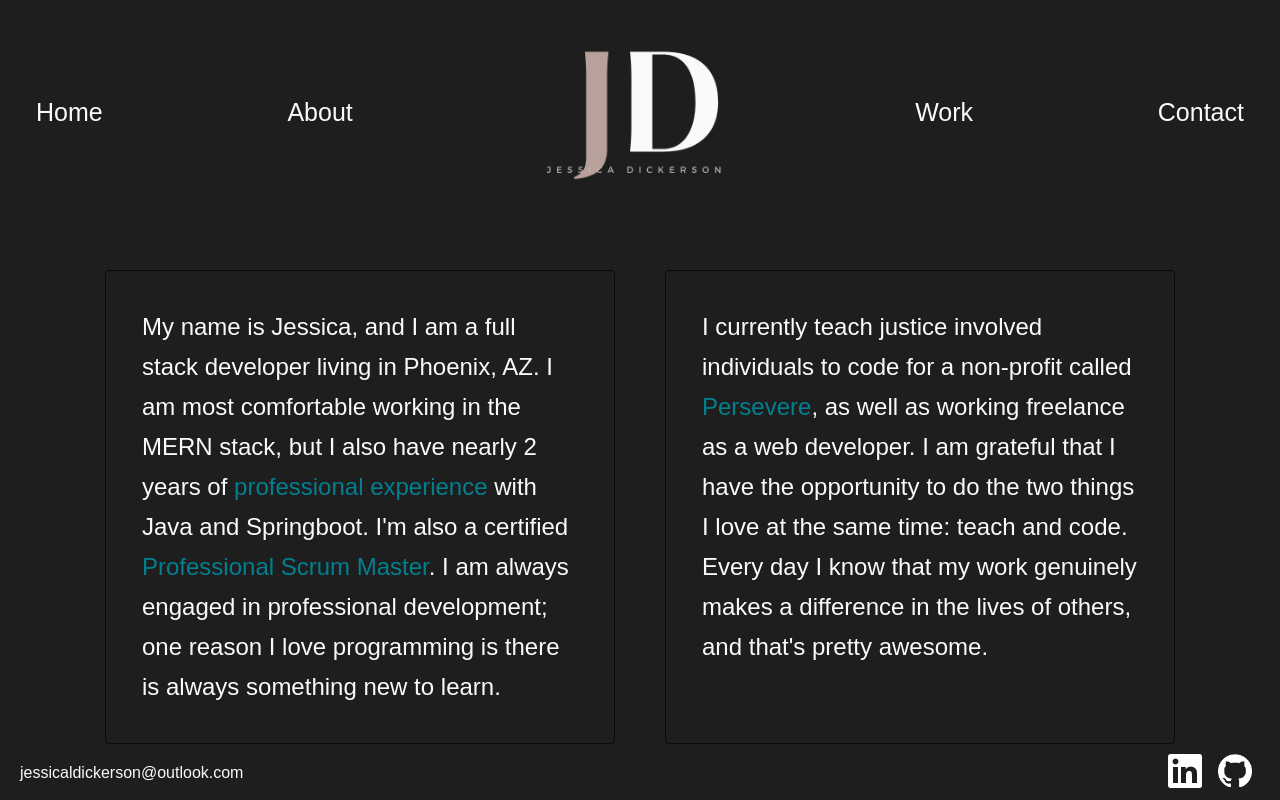
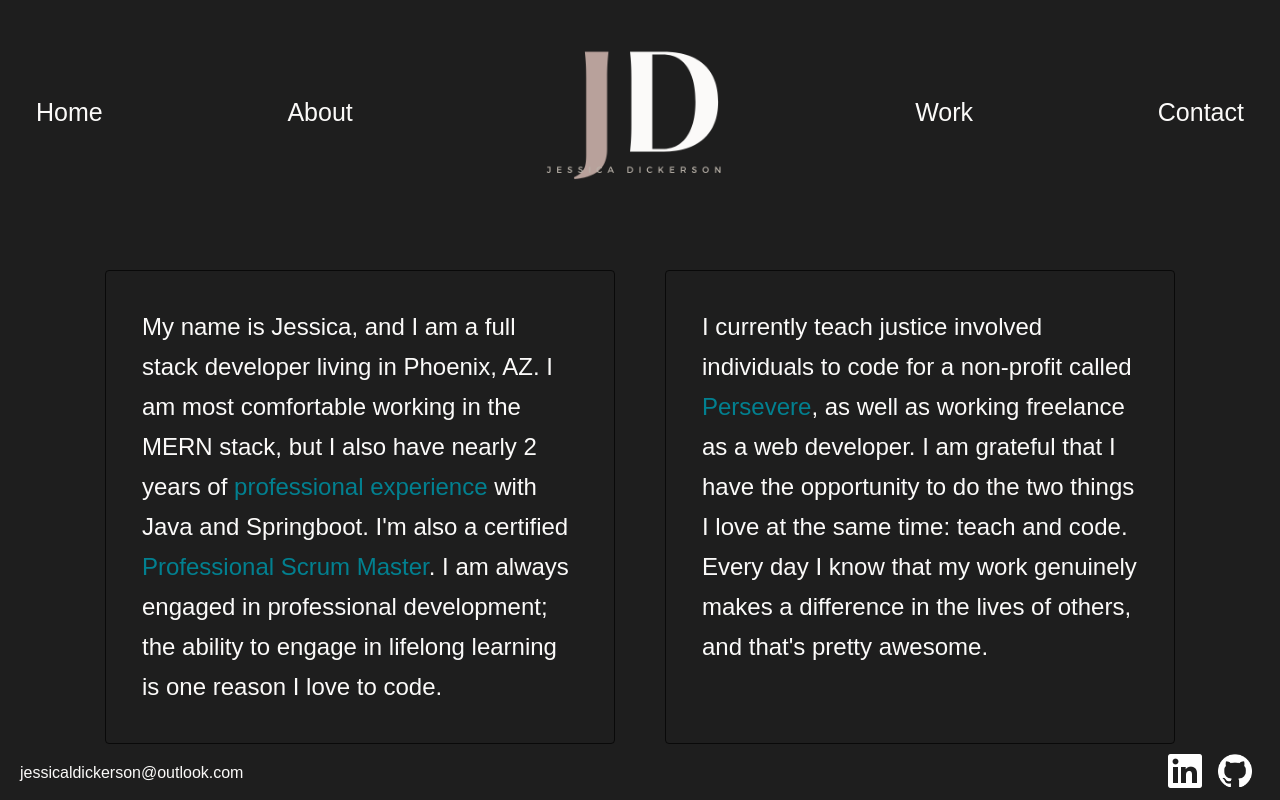
Before and after one commit to spiderthatcodes/new-design, a React (Create React App) app: page /about in a window 1280 px wide. Built offline with nearby package versions, Linux system fonts and the light colour scheme.

Commit message:
fixed broken link

```diff
--- a/src/pages/About/About.jsx
+++ b/src/pages/About/About.jsx
@@ -7,14 +7,39 @@ const About = ({ isMobile }) => {
             <Container isMobile={isMobile}>
                 <Paragraph isMobile={isMobile}>
                     My name is Jessica, and I am a full stack developer living
-                    in Phoenix, AZ. I am most comfortable working in the
-                    MERN stack, but I also have nearly 2 years of <a href='https://banyanlabs.io/indeed/'>professional
-                    experience</a> with Java and Springboot. I'm also a certified <a href='https://www.credly.com/badges/019e5ddf-eb1d-4287-a123-856bac6a13f2'>Professional Scrum Master</a>. I am always engaged in professional development; one reason I love programming is there is always something new to learn.
+                    in Phoenix, AZ. I am most comfortable working in the MERN
+                    stack, but I also have nearly 2 years of{' '}
+                    <a
+                        href='https://banyanlabs.io/indeed/'
+                        target='blank'
+                    >
+                        professional experience
+                    </a>{' '}
+                    with Java and Springboot. I'm also a certified{' '}
+                    <a
+                        href='https://www.credly.com/earner/earned/badge/b38a24b9-7aae-480a-88f8-28bd6c69e960'
+                        target='blank'
+                    >
+                        Professional Scrum Master
+                    </a>
+                    . I am always engaged in professional development; the
+                    ability to engage in lifelong learning is one reason I love
+                    to code.
                 </Paragraph>
                 <Paragraph isMobile={isMobile}>
                     I currently teach justice involved individuals to code for a
                     non-profit called{' '}
-                    <a href='https://www.perseverenow.org/'>Persevere</a>, as well as working freelance as a web developer. I am grateful that I have the opportunity to do the two things I love at the same time: teach and code. Every day I know that my work genuinely makes a difference in the lives of others, and that's pretty awesome.
+                    <a
+                        href='https://www.perseverenow.org/'
+                        target='blank'
+                    >
+                        Persevere
+                    </a>
+                    , as well as working freelance as a web developer. I am
+                    grateful that I have the opportunity to do the two things I
+                    love at the same time: teach and code. Every day I know that
+                    my work genuinely makes a difference in the lives of others,
+                    and that's pretty awesome.
                 </Paragraph>
             </Container>
         </Layout>
```
